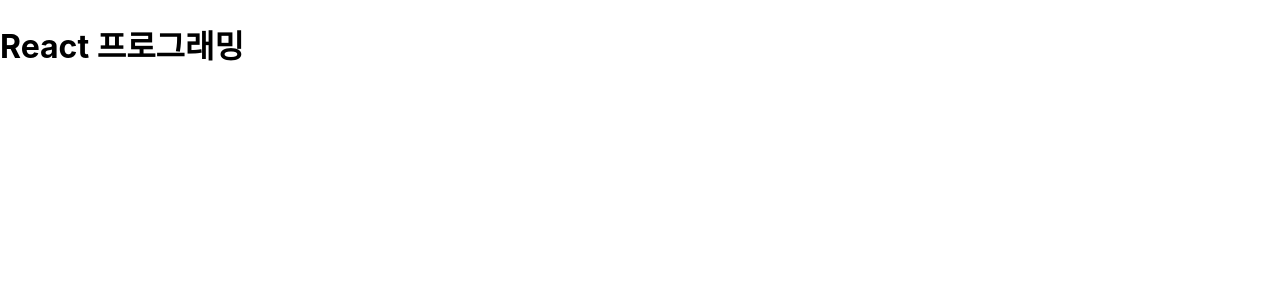
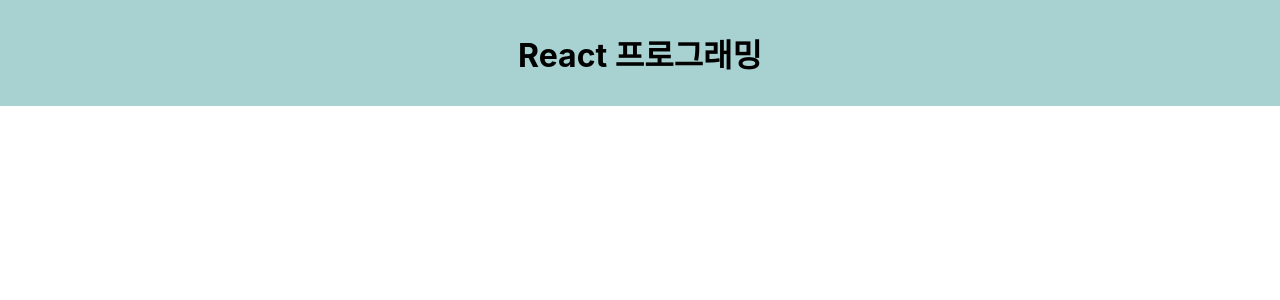
Before and after one commit to 2001Kaye/the-first-node, a React (Create React App) app in the folder react-song-list/: page / in a window 1280 px wide. Shown: the top 300 px of the page. Built offline with nearby package versions, Linux system fonts and the light colour scheme.

Commit message:
song-list: 프로젝트 시작

```diff
--- a/react-song-list/src/App.css
+++ b/react-song-list/src/App.css
@@ -1,38 +1,6 @@
-.App {
+h1 {
   text-align: center;
+  margin: 0px;
+  padding: 30px;
+  background-color: #a8d1d1;
 }
-
-.App-logo {
-  height: 40vmin;
-  pointer-events: none;
-}
-
-@media (prefers-reduced-motion: no-preference) {
-  .App-logo {
-    animation: App-logo-spin infinite 20s linear;
-  }
-}
-
-.App-header {
-  background-color: #282c34;
-  min-height: 100vh;
-  display: flex;
-  flex-direction: column;
-  align-items: center;
-  justify-content: center;
-  font-size: calc(10px + 2vmin);
-  color: white;
-}
-
-.App-link {
-  color: #61dafb;
-}
-
-@keyframes App-logo-spin {
-  from {
-    transform: rotate(0deg);
-  }
-  to {
-    transform: rotate(360deg);
-  }
-}
--- a/react-song-list/src/App.js
+++ b/react-song-list/src/App.js
@@ -3,9 +3,13 @@
 function App() {
   return (
     <div>
-      <h1>React 프로그래밍</h1>
+      <Header />
     </div>
   );
 }
 
+function Header() {
+  return <h1>React 프로그래밍</h1>;
+}
+
 export default App;
```
Also changed, not shown: 1 other file (tests, documents, lock files or other folders).
